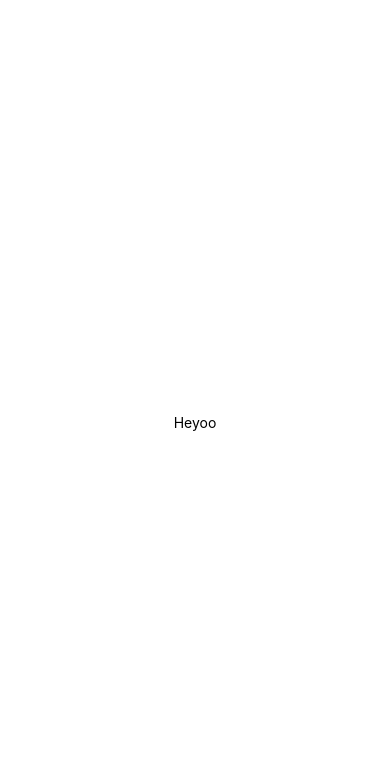
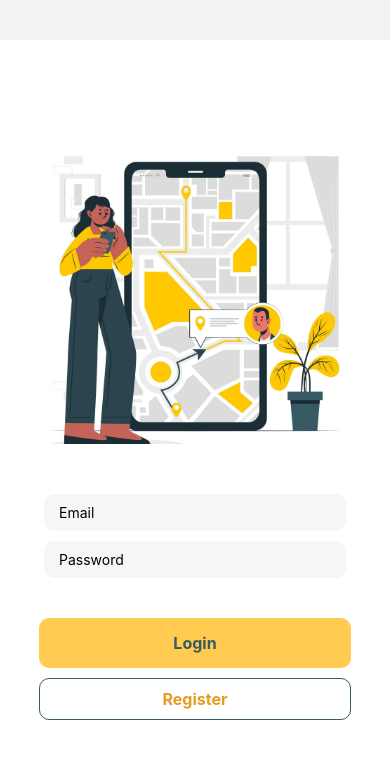
Before and after one commit to ksks0000/RMAS, a React Native app in the folder Foundify/: screen / in a window 390 px wide. Shown: the top 758 px of the page. Built offline with nearby package versions, Linux system fonts and the light colour scheme.

Commit message:
working on login screen

```diff
--- a/Foundify/App.js
+++ b/Foundify/App.js
@@ -1,12 +1,21 @@
 import { StatusBar } from 'expo-status-bar';
+import React from 'react';
 import { StyleSheet, Text, View } from 'react-native';
+import { NavigationContainer } from '@react-navigation/native';
+import { createNativeStackNavigator } from '@react-navigation/native-stack';
+import LoginScreen from './src/screens/LoginScreen';
+import HomeScreen from './src/screens/HomeScreen';
+
+const Stack = createNativeStackNavigator();
 
 export default function App() {
   return (
-    <View style={styles.container}>
-      <Text>Heyoo</Text>
-      <StatusBar style="auto" />
-    </View>
+    <NavigationContainer>
+      <Stack.Navigator>
+        <Stack.Screen options={{ headerShown: false }} name="Login" component={LoginScreen} />
+        <Stack.Screen name="Home" component={HomeScreen} />
+      </Stack.Navigator>
+    </NavigationContainer>
   );
 }
 
--- a/Foundify/package.json
+++ b/Foundify/package.json
@@ -9,10 +9,14 @@
     "web": "expo start --web"
   },
   "dependencies": {
+    "@react-navigation/native": "^6.1.7",
+    "@react-navigation/native-stack": "^6.9.13",
     "expo": "~48.0.18",
     "expo-status-bar": "~1.4.4",
     "react": "18.2.0",
-    "react-native": "0.71.8"
+    "react-native": "0.71.8",
+    "react-native-safe-area-context": "4.5.0",
+    "react-native-screens": "~3.20.0"
   },
   "devDependencies": {
     "@babel/core": "^7.20.0"
```
Also changed, not shown: Foundify/assets/indexScreenImg.jpg (added), 1 other file (tests, documents, lock files or other folders).
